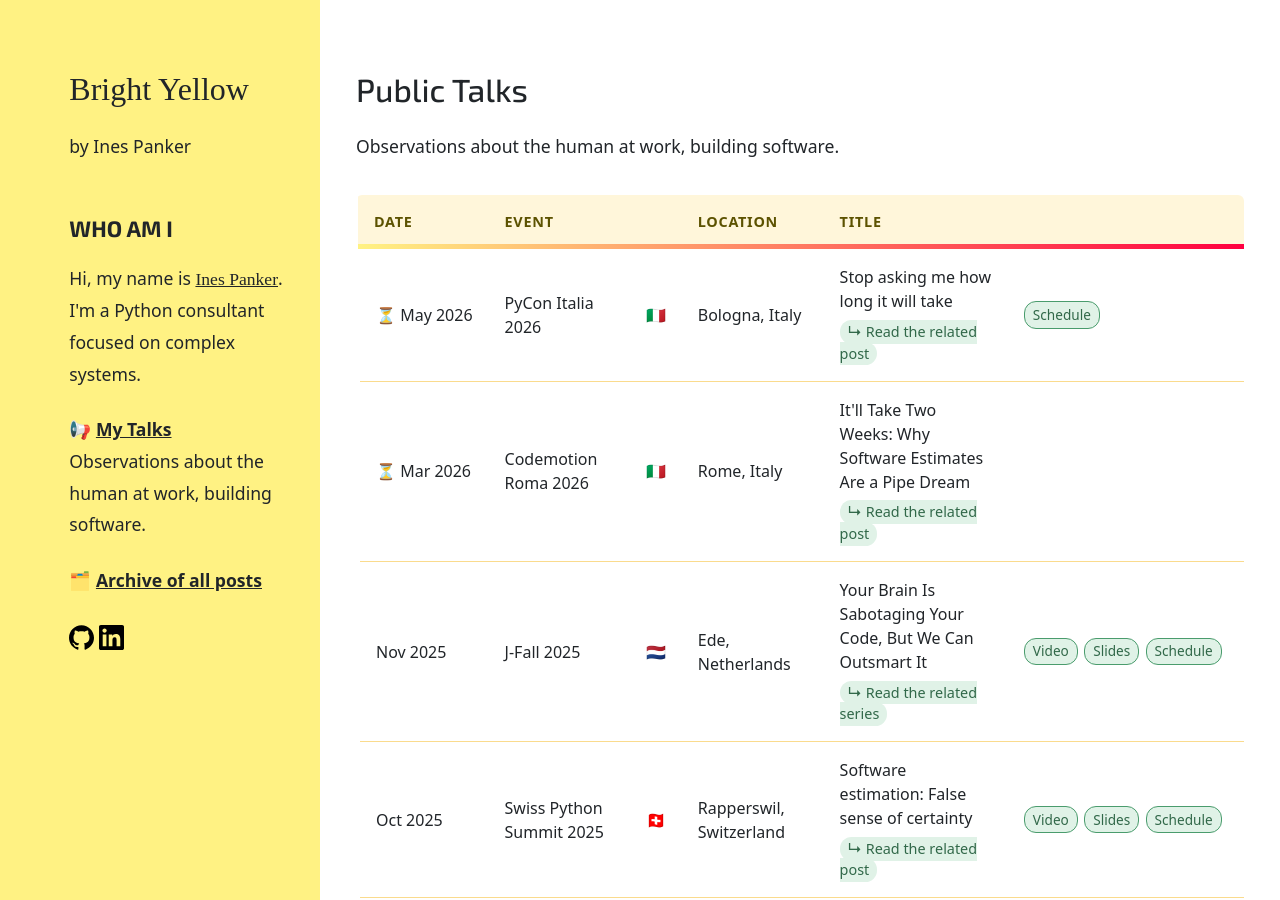
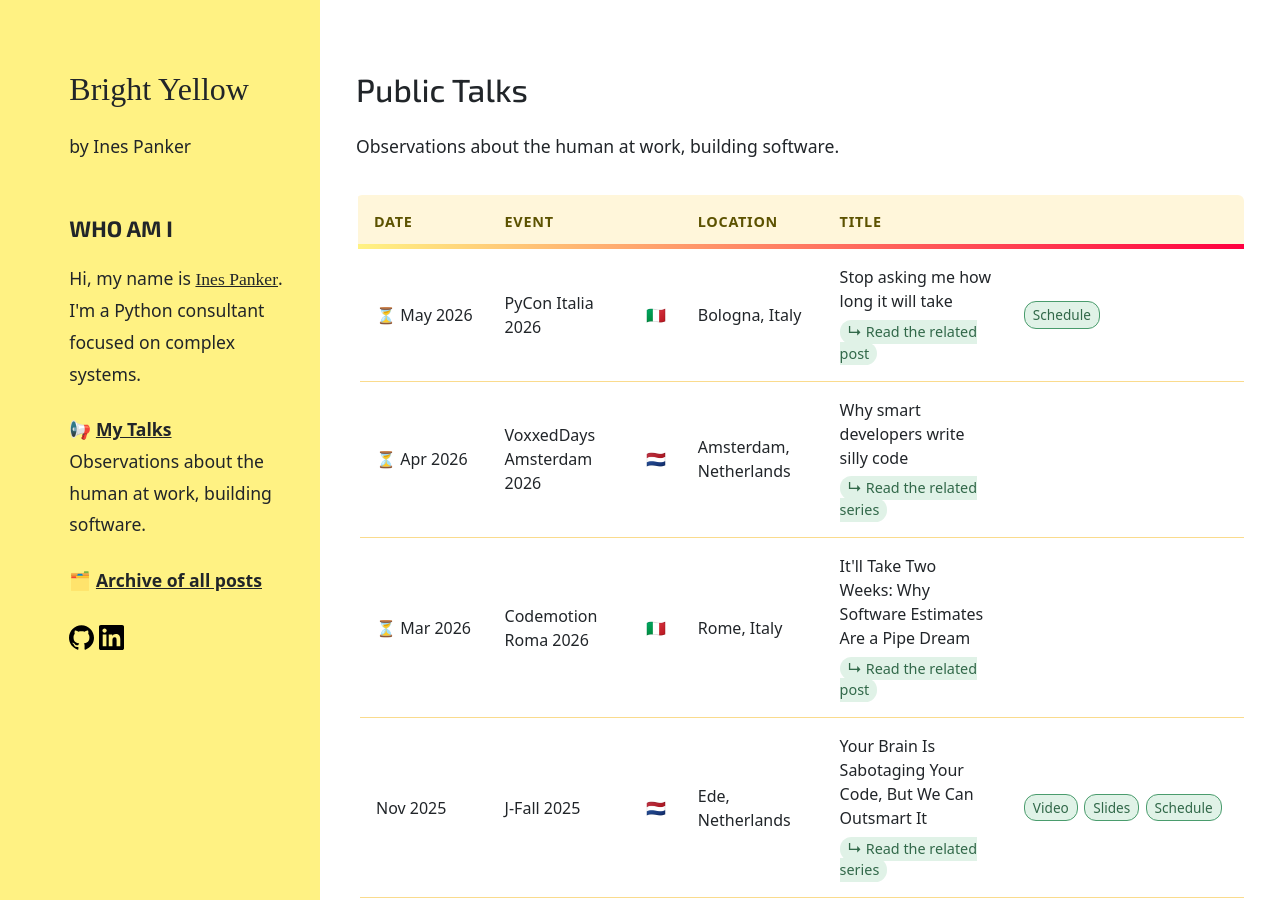
Before and after one commit to inesp/inesp.github.io, a Jekyll site: the page built from talks.html, in a window 1280 px wide and 900 px high. Built offline with Jekyll 4.4.1, drawn with Linux system fonts in a browser that asks for light colours; nearby versions of some CDN libraries; some web fonts are replaced; a style sheet for code colours, icons or effects is not loaded.

Commit message:
Add VoxxedDays Ams conf

```diff
--- a/_data/talks.yml
+++ b/_data/talks.yml
@@ -9,6 +9,18 @@
   video_link:
   slides_link:
   post_slug: estimation-is-a-delusion
+
+- conf: VoxxedDays Amsterdam 2026
+  link: https://amsterdam.voxxeddays.com/
+  date: Apr 2026
+  flag: 🇳🇱
+  location: Amsterdam, Netherlands
+  title: "Why smart developers write silly code"
+  coming_soon: true
+  details_link:
+  video_link:
+  slides_link:
+  series: Cognitive Biases in Code
 
 - conf: Codemotion Roma 2026
   link: https://conferences.codemotion.com/roma/
```
